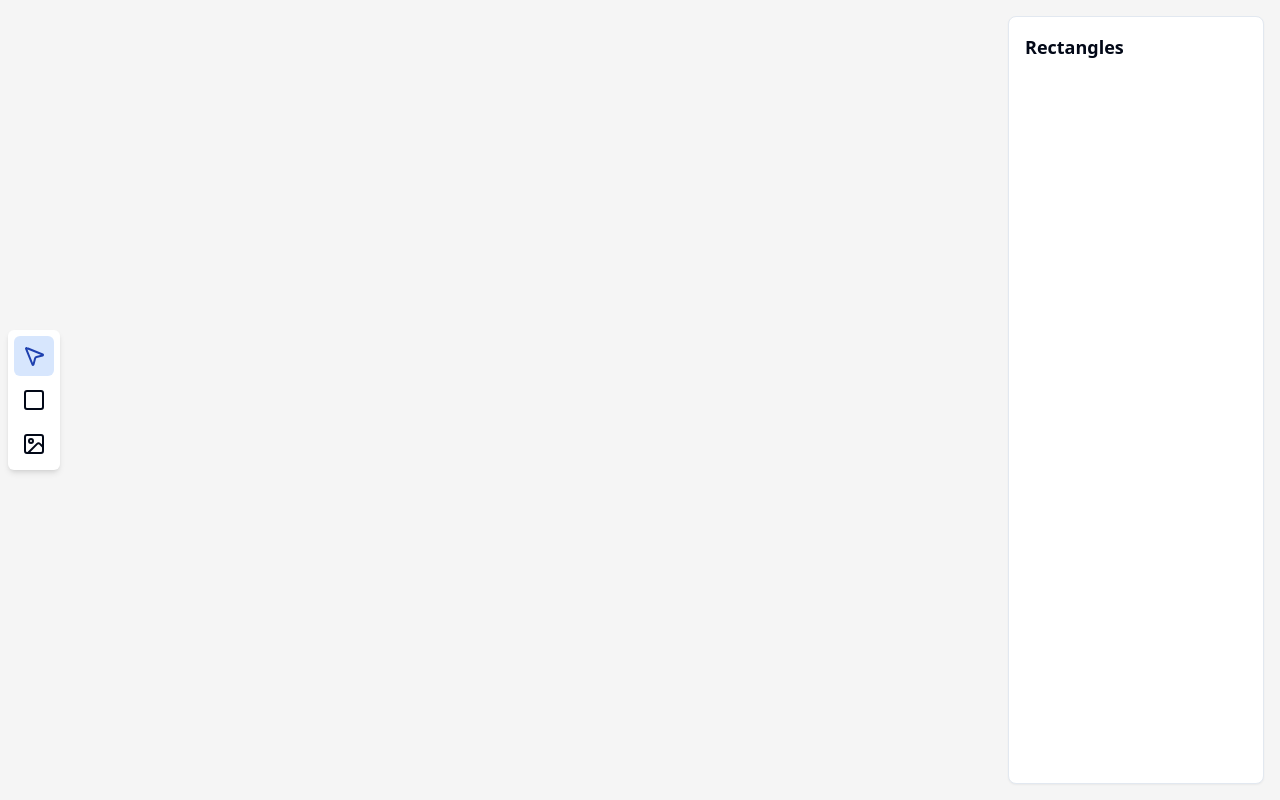
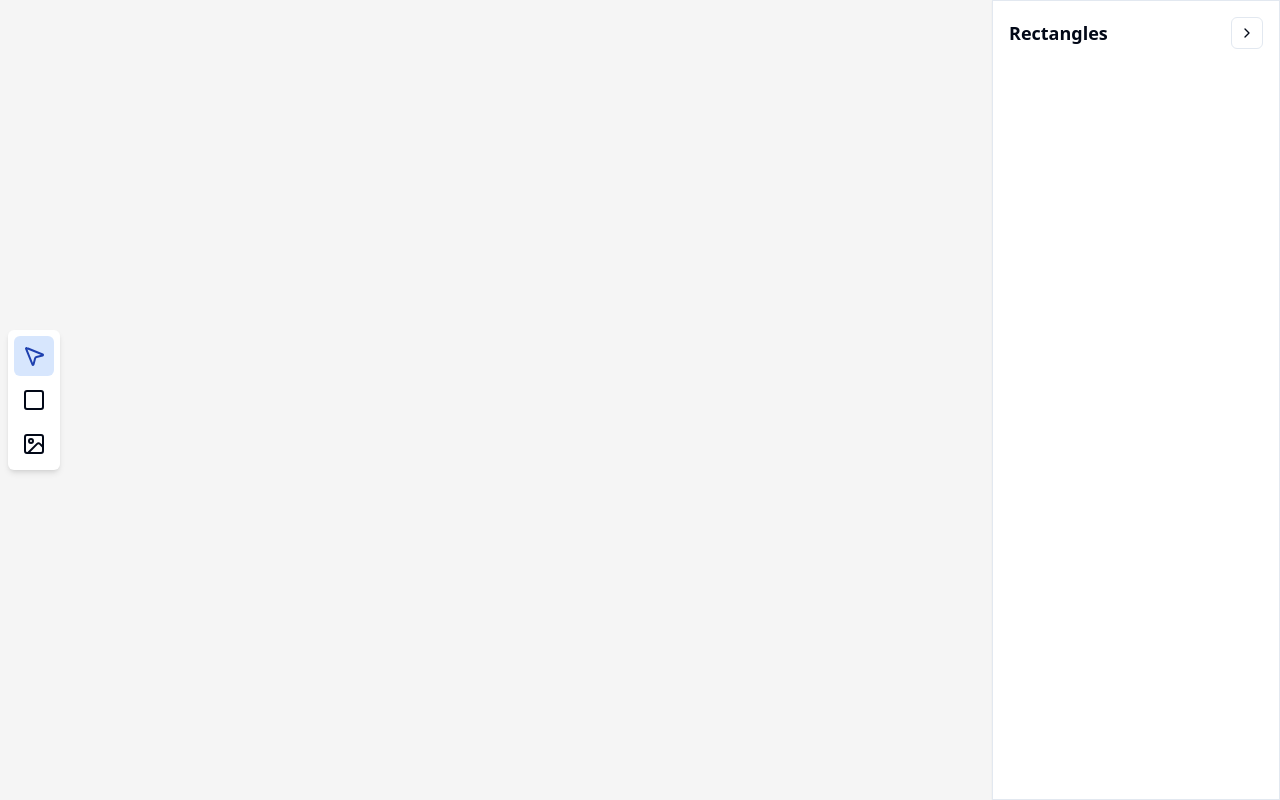
Before and after one commit to mihirpenugonda/annotation-app, a React (Vite) app: page / in a window 1280 px wide. Built offline with nearby package versions, Linux system fonts and the light colour scheme.

Commit message:
make side bar collapsible

```diff
--- a/src/components/annotationDetails.tsx
+++ b/src/components/annotationDetails.tsx
@@ -1,5 +1,5 @@
 import React, { useState } from "react";
-import { Trash2, Edit2, Check } from "lucide-react";
+import { Trash2, Edit2, Check, ChevronRight, ChevronLeft } from "lucide-react";
 import { ScrollArea } from "@radix-ui/react-scroll-area";
 import { Button } from "./ui/button";
 import { Card, CardContent } from "./ui/card";
@@ -7,12 +7,15 @@ import { Input } from "./ui/input";
 import { useAnnotation } from "../lib/context/annotationContext";
 
 const AnnotationDetails: React.FC = () => {
-  const { rectangles, setRectangles, setSelectedRect } = useAnnotation();
+  const { rectangles, setRectangles, selectedRect, setSelectedRect } =
+    useAnnotation();
   const [editingIndex, setEditingIndex] = useState<number | null>(null);
   const [editingName, setEditingName] = useState("");
+  const [isCollapsed, setIsCollapsed] = useState(false);
 
   const handleDeleteRectangle = (index: number) => {
     setRectangles(rectangles.filter((_, i) => i !== index));
+    if (selectedRect === index) setSelectedRect(null);
   };
 
   const handleEditName = (index: number) => {
@@ -31,20 +34,30 @@ const AnnotationDetails: React.FC = () => {
     }
   };
 
+  const renderRectangleCard = (rect: any, index: number) => {
+    const isSelected = selectedRect === index;
+    const isEditing = editingIndex === index;
+
     return (
-    <div className="h-full absolute right-0 p-4 z-10">
-      <Card className="w-64 h-full">
-        <CardContent className="p-4">
-          <h3 className="text-lg font-semibold mb-4">Rectangles</h3>
-          <ScrollArea className="h-[calc(100vh-8rem)]">
-            {rectangles.map((rect, index) => (
       <Card
         key={index}
-                className="mb-3 p-3"
+        className={`mb-3 p-3 ${
+          isSelected ? "bg-blue-100" : ""
+        } hover:bg-gray-50 transition-colors`}
         onClick={() => setSelectedRect(index)}
       >
         <div className="flex justify-between items-center mb-1">
-                  {editingIndex === index ? (
+          {isEditing ? renderEditInput() : renderRectangleName(rect, index)}
+          {renderActionButtons(index, isEditing)}
+        </div>
+        <div className="text-sm text-gray-500">
+          {rect.width.toFixed(0)}x{rect.height.toFixed(0)}
+        </div>
+      </Card>
+    );
+  };
+
+  const renderEditInput = () => (
     <Input
       value={editingName}
       onChange={(e) => setEditingName(e.target.value)}
@@ -55,13 +68,15 @@ const AnnotationDetails: React.FC = () => {
       className="flex-grow mr-2"
       autoFocus
     />
-                  ) : (
-                    <span className="font-medium">
-                      {rect.name || `Rectangle ${index + 1}`}
-                    </span>
-                  )}
+  );
+
+  const renderRectangleName = (rect: any, index: number) => (
+    <span className="font-medium">{rect.name || `Rectangle ${index + 1}`}</span>
+  );
+
+  const renderActionButtons = (index: number, isEditing: boolean) => (
     <div className="flex space-x-1">
-                    {editingIndex === index ? (
+      {isEditing ? (
         <Button
           variant="ghost"
           size="icon"
@@ -74,7 +89,10 @@ const AnnotationDetails: React.FC = () => {
         <Button
           variant="ghost"
           size="icon"
-                        onClick={() => handleEditName(index)}
+          onClick={(e) => {
+            e.stopPropagation();
+            handleEditName(index);
+          }}
           className="h-8 w-8"
         >
           <Edit2 className="h-4 w-4" />
@@ -83,21 +101,62 @@ const AnnotationDetails: React.FC = () => {
       <Button
         variant="ghost"
         size="icon"
-                      onClick={() => handleDeleteRectangle(index)}
+        onClick={(e) => {
+          e.stopPropagation();
+          handleDeleteRectangle(index);
+        }}
         className="h-8 w-8"
       >
         <Trash2 className="h-4 w-4" />
       </Button>
     </div>
+  );
+
+  const toggleCollapse = () => {
+    setIsCollapsed(!isCollapsed);
+  };
+
+  return (
+    <div
+      className={`fixed right-0 top-0 bottom-0 z-10 flex items-center transition-all duration-300 ease-in-out ${
+        isCollapsed ? "w-16" : "w-72"
+      }`}
+    >
+      <div
+        className={`absolute right-0 top-0 bottom-0 bg-white transition-all duration-300 ease-in-out ${
+          isCollapsed ? "w-16" : "w-72"
+        }`}
+      >
+        {isCollapsed ? (
+          <Button
+            variant="outline"
+            size="icon"
+            className="absolute top-1/2 -translate-y-1/2 left-2 rounded-full h-12 w-12"
+            onClick={toggleCollapse}
+          >
+            <ChevronLeft className="h-6 w-6" />
+          </Button>
+        ) : (
+          <Card className="h-full rounded-none">
+            <CardContent className="p-4 h-full flex flex-col">
+              <div className="flex justify-between items-center mb-4">
+                <h3 className="text-lg font-semibold">Rectangles</h3>
+                <Button
+                  variant="outline"
+                  size="icon"
+                  className="h-8 w-8"
+                  onClick={toggleCollapse}
+                >
+                  <ChevronRight className="h-4 w-4" />
+                </Button>
               </div>
-                <div className="text-sm text-gray-500">
-                  {rect.width.toFixed(0)}x{rect.height.toFixed(0)}
-                </div>
-              </Card>
-            ))}
+              <ScrollArea className="flex-grow">
+                {rectangles.map(renderRectangleCard)}
               </ScrollArea>
             </CardContent>
           </Card>
+        )}
+      </div>
     </div>
   );
 };
--- a/src/components/imageAnnotation.tsx
+++ b/src/components/imageAnnotation.tsx
@@ -331,6 +331,7 @@ const ImageAnnotationTool: React.FC<ImageAnnotationToolProps> = ({
                 ? "rgba(255, 255, 255, 0.3)"
                 : "transparent",
             zIndex: index === selectedRect ? 5 : "auto",
+            transition: "background-color 0.3s ease",
           }}
         >
           {index === selectedRect && (
```
Lines whose indentation alone changed are shown as unchanged.
